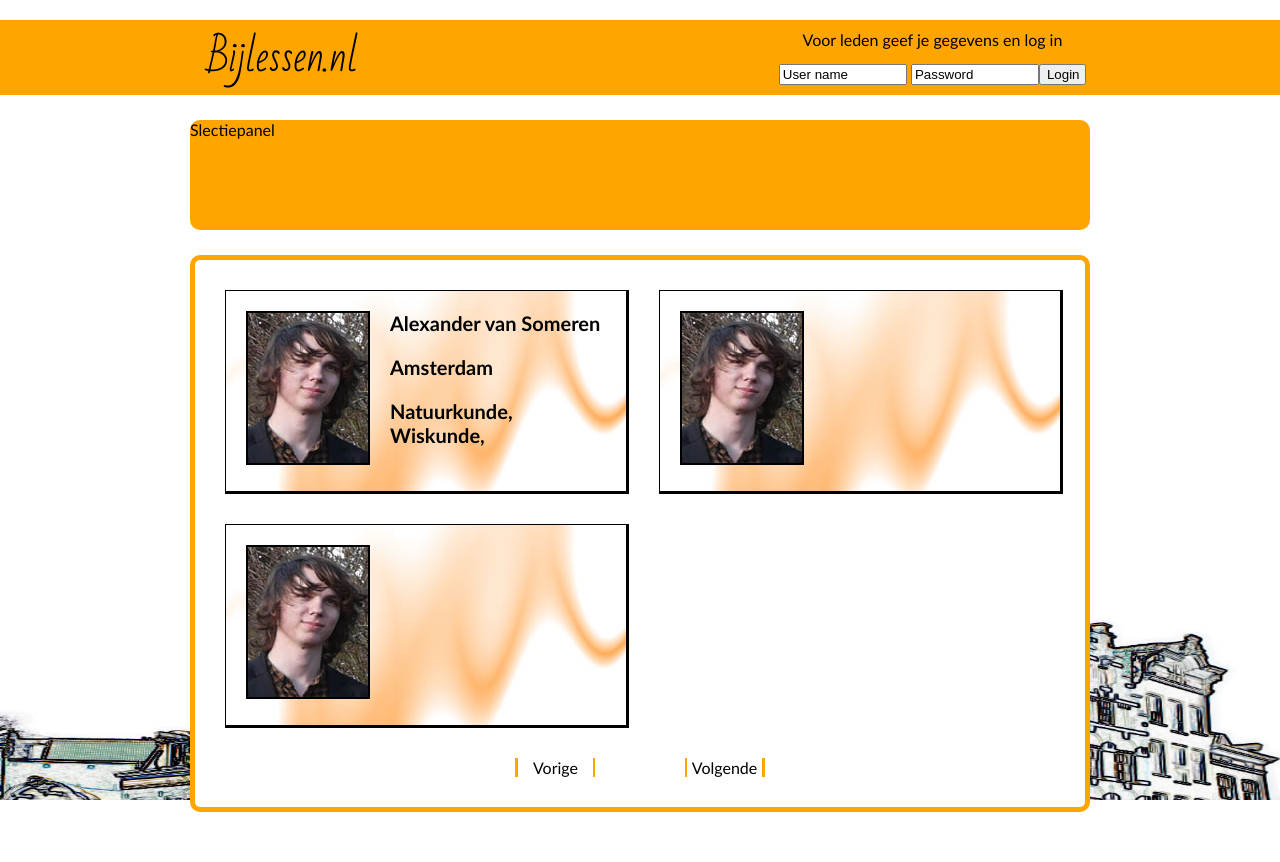
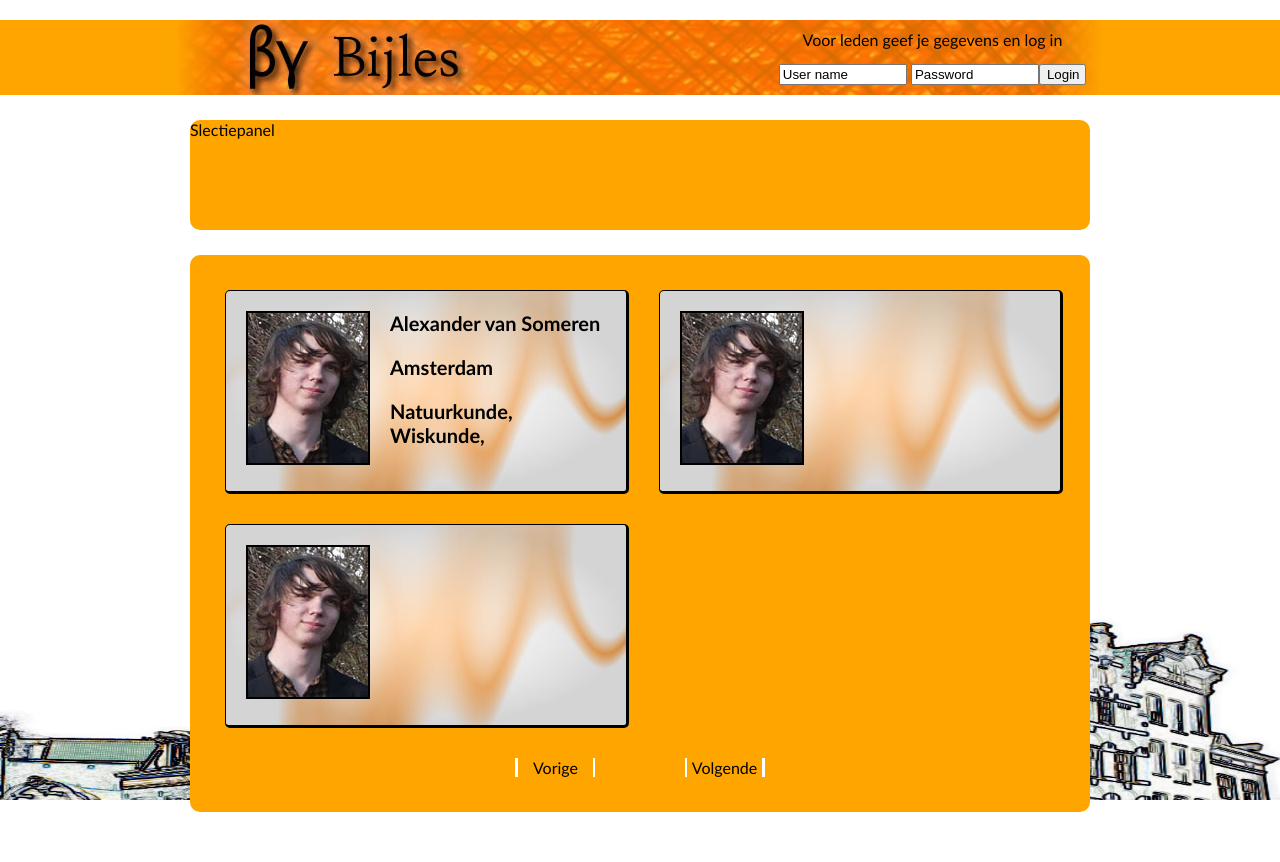
Before and after one commit to alexandervansomeren/betagammabijles, a PHP site: page /advertenties.html in a window 1280 px wide. Run offline with PHP 8.4, Linux system fonts and the light colour scheme.

Commit message:
Headerchanges

```diff
--- a/website/advertenties.html
+++ b/website/advertenties.html
@@ -20,14 +20,15 @@
 	border: 5px solid orange;
 	border-radius:10px;
 	width:890px;
-	background-color:white;
+	background-color:orange;
 }
 .card .frame
 {
-	background-image:url(img/card-background.jpg);
+	background-image:url(img/card-backgroundRoll.jpg);
 	border:1px solid black;
 	border-bottom:3px solid black;
 	border-right:3px solid black;
+	border-radius:5px;
 	height:200px;
 	width:400px;
 	margin-top:30px;
@@ -36,7 +37,7 @@
 }
 .card .frame:hover
 {
-	background-image:url(img/card-backgroundRoll.jpg)
+	background-image:url(img/card-background.jpg)
 }
 .card .frame .photoframe
 {
@@ -75,8 +76,8 @@
 {
 	float:right;
 	width:75px;
-	border-right:3px solid orange;
-	border-left:2px solid orange;
+	border-right:3px solid white;
+	border-left:2px solid white;
 	text-align:center;
 }
 .nextbutton:hover
@@ -87,8 +88,8 @@
 {
 	float:left;
 	width:75px;
-	border-left:3px solid orange;
-	border-right:2px solid orange;
+	border-left:3px solid white;
+	border-right:2px solid white;
 	text-align:center;
 }
 .previousbutton:hover
@@ -120,7 +121,7 @@
 
 <div class="header">
 	<div class="center">
-    	<div class="left">Bijlessen.nl</div>
+    	<div class="left"></div>
         <div class="middle"></div>
         <div class="right">
             <div class="label">Voor leden geef je gegevens en log in</div>
--- a/website/style.css
+++ b/website/style.css
@@ -23,7 +23,10 @@ a:hover { text-decoration: underline; }
 	margin-top:20px;
 	margin-bottom:25px;
 
-	background-color: orange;
+	background-image:url(img/header.jpg);
+	background-color:orange;
+	background-repeat:no-repeat;
+	background-position:center;
 }
 
 .header .center
```
Also changed, not shown: design tests/header.fw.png, website/img/header.jpg (added), website/img/header.jpg.png (added), website/img/header.png (added), website/img/header2.jpg (added).
